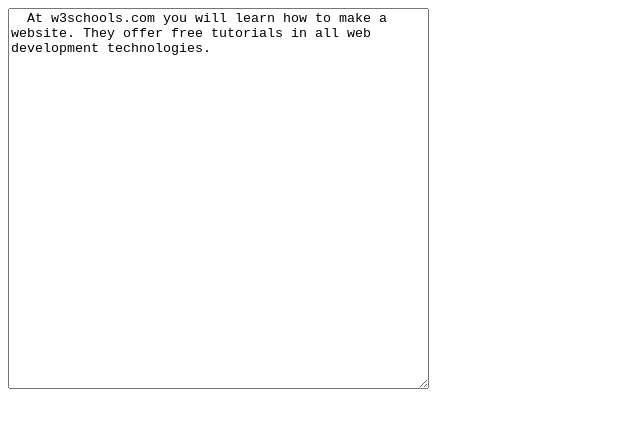
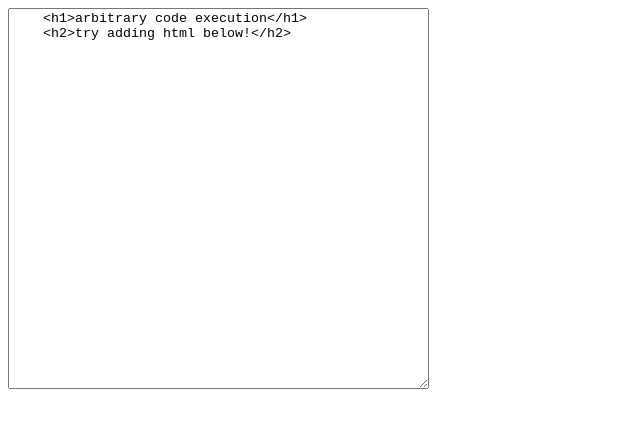
Before and after one commit to emmettmcdow/webmd, a plain HTML site: page index.html in a window 1280 px wide. Shown: the whole page, without its empty margins (0-640 px from the left). Drawn offline with Linux system fonts and the light colour scheme.

Commit message:
added readme info

```diff
--- a/index.html
+++ b/index.html
@@ -4,7 +4,8 @@
 <body>
   <script src="app.js"></script>
   <textarea id="textbox" name="textbox" rows="25" cols="50">
-  At w3schools.com you will learn how to make a website. They offer free tutorials in all web development technologies.
+    <h1>arbitrary code execution</h1>
+    <h2>try adding html below!</h2>
   </textarea>
   <div id="target"></div>
 </body>
```
Also changed, not shown: README.md.
